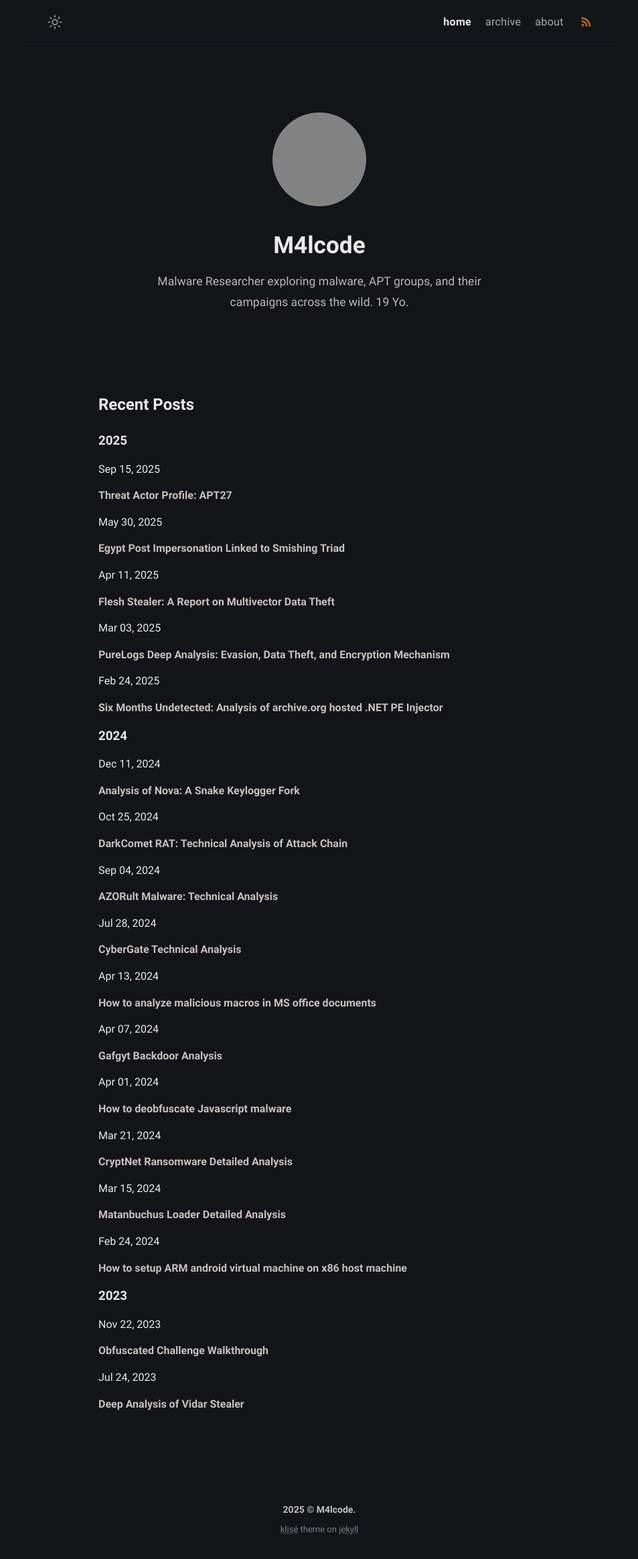
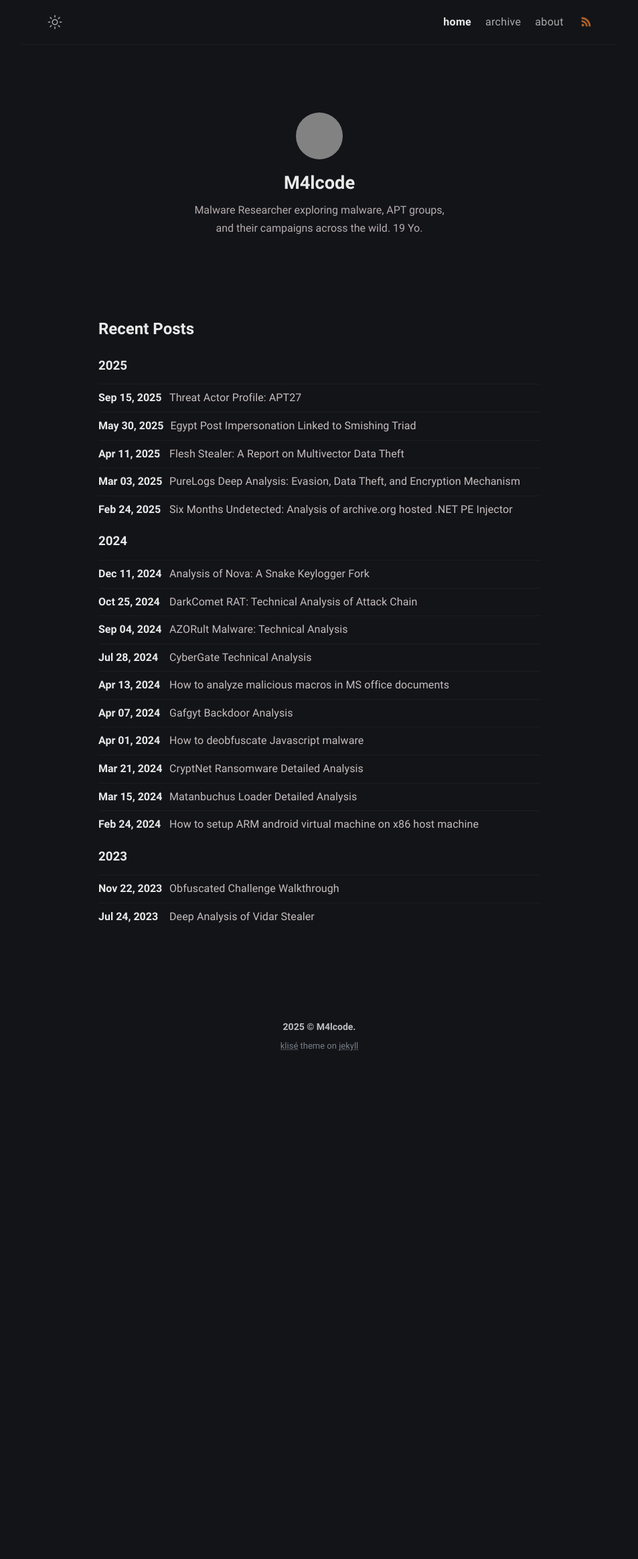
Before and after one commit to M4lcode/m4lcode.github.io, a Jekyll site: the page built from index.md, in a window 1280 px wide. Shown: the whole page at 67% size, without its empty margins (163-1116 px from the left). Built offline with Jekyll 4.4.1, drawn with Linux system fonts in a browser that asks for light colours; after the commit the page ends 1606 px from its top, so only the background shows below that; grey boxes are pictures that could not be loaded.

Commit message:
Update _layout.scss

```diff
--- a/_sass/klise/_layout.scss
+++ b/_sass/klise/_layout.scss
@@ -190,8 +190,8 @@
   }
 
   .author-avatar {
-    width: 140px;   // was 70px
-    height: 140px;  // was 70px
+    width: 70px;
+    height: 70px;
     border-radius: 100%;
     user-select: none;
     background-color: $black;
@@ -200,20 +200,67 @@
     -webkit-animation: 0.5s ease-in forwards fadein;
     animation: 0.5s ease-in forwards fadein;
     opacity: 1;
-    margin-bottom: 1rem; // spacing under the image
   }
 
   .author-name {
-    font-size: 2.2em; // was 1.7em
-    margin-bottom: 6px;
+    font-size: 1.7em;
+    margin-bottom: 2px;
   }
 
   .author-bio {
     margin: 0 auto;
-    opacity: 0.95;
-    max-width: 500px;  // was 393px
-    font-size: 1.1rem; // added bigger font size
-    line-height: 1.75; // improve readability
+    opacity: 0.9;
+    max-width: 393px;
+    line-height: 1.688;
+  }
+}
+
+// Content
+.posts-item-note {
+  font-size: $base-font-size;
+  font-weight: 700;
+  margin-bottom: 5px;
+  color: $black;
+}
+
+// List of posts
+.post-item {
+  display: flex;
+  padding-top: 5px;
+  padding-bottom: 6px;
+  @extend %clearfix;
+
+  &:not(:first-child) {
+    border-top: 1px solid $light;
+  }
+
+  .post-item-date {
+    min-width: 96px;
+    color: $black;
+    font-weight: 700;
+    padding-right: 10px;
+
+    @include media-query($on-mobile) {
+      font-size: 16px;
+    }
+  }
+
+  .post-item-title {
+    margin: 0;
+    border: 0;
+    padding: 0;
+    font-size: $base-font-size;
+    font-weight: normal;
+    letter-spacing: 0.1px;
+
+    a {
+      color: $text-base-color;
+
+      &:hover,
+      &focus {
+        color: $black;
+      }
+    }
   }
 }
 // Footer
```
